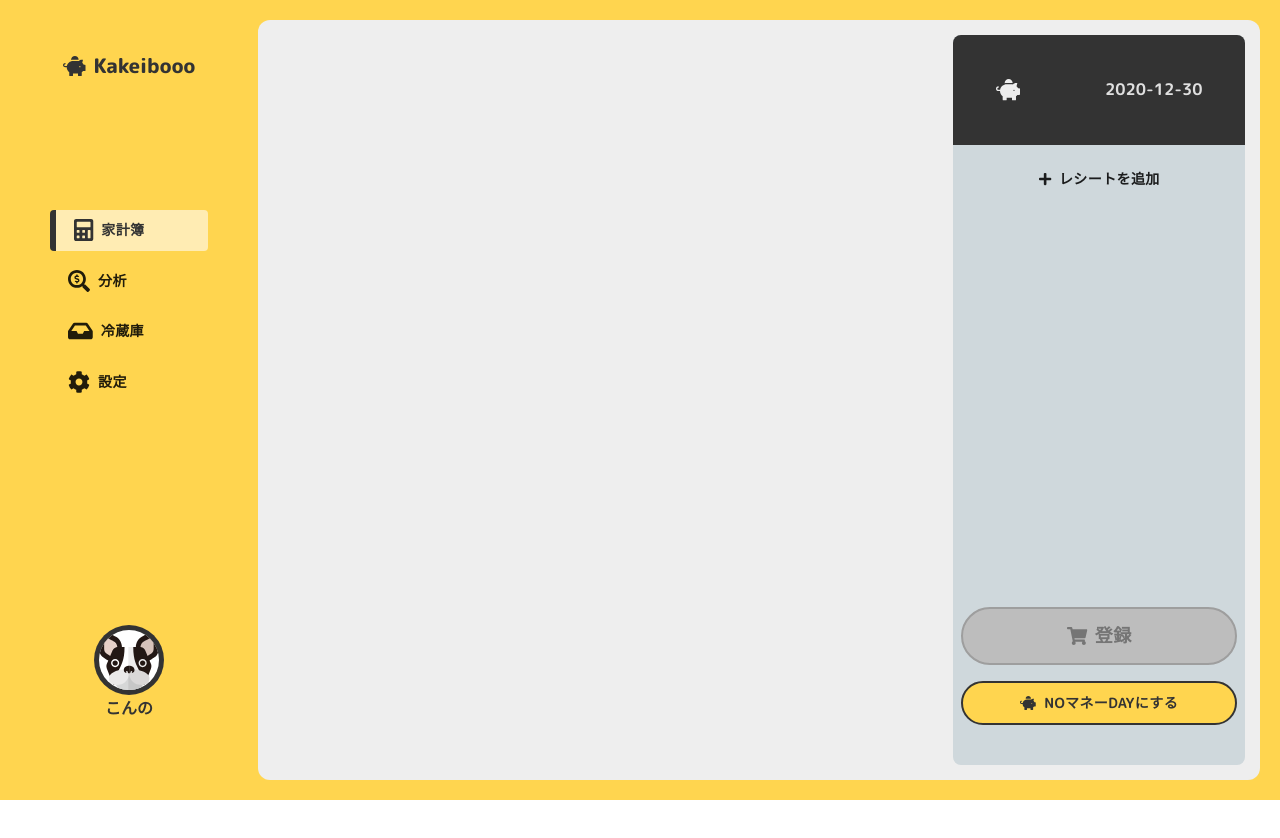
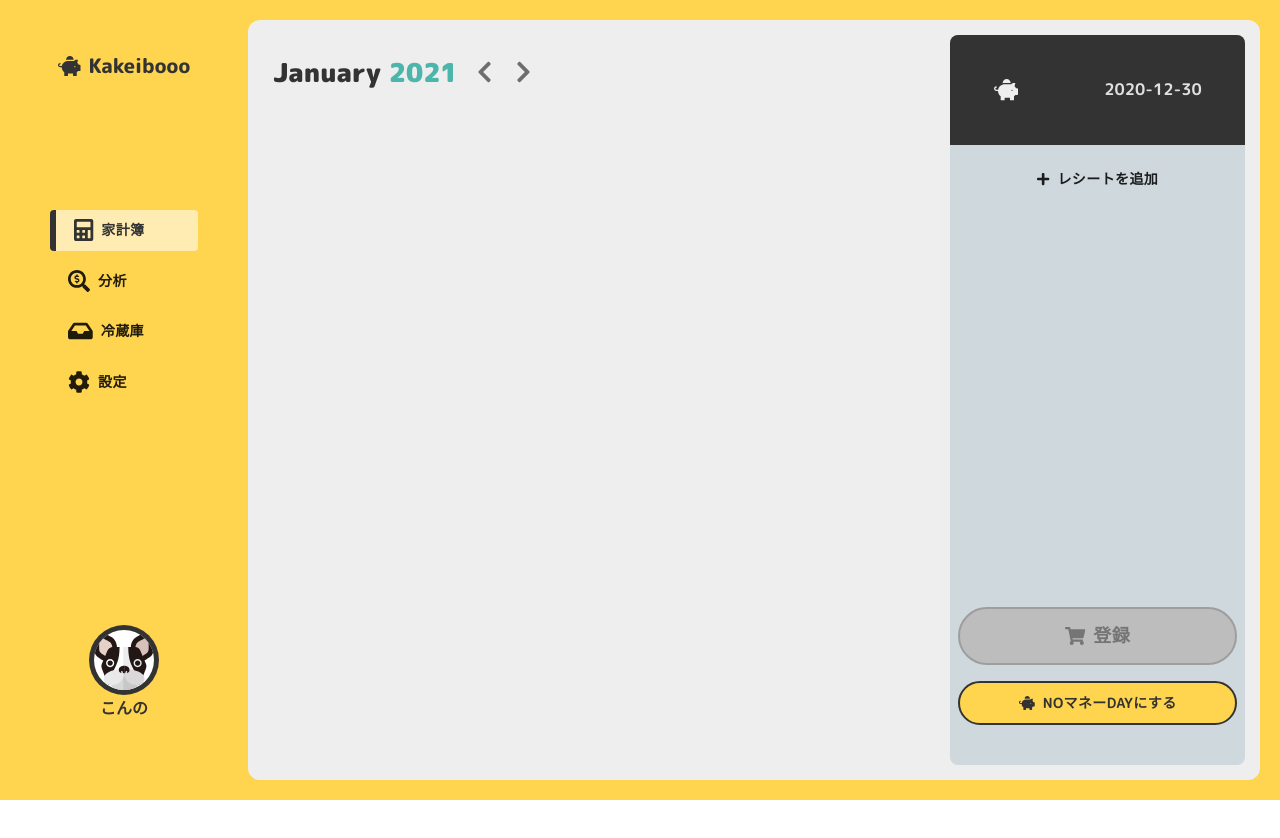
Before and after one commit to konno-yu/kakeibooo-react, a React (Create React App) app: page /household in a window 1280 px wide. Built offline with nearby package versions, Linux system fonts and the light colour scheme.

Commit message:
:notebook: Prepare a draft of calendar title

```diff
--- a/src/household/HouseholdAccount.tsx
+++ b/src/household/HouseholdAccount.tsx
@@ -1,6 +1,6 @@
-import { faPiggyBank, faPlus, faShoppingCart } from '@fortawesome/free-solid-svg-icons';
+import { faChevronLeft, faChevronRight, faPiggyBank, faPlus, faShoppingCart } from '@fortawesome/free-solid-svg-icons';
 import { FontAwesomeIcon } from '@fortawesome/react-fontawesome';
-import { Button } from '@material-ui/core';
+import { Button, IconButton } from '@material-ui/core';
 import './HouseholdAccount.scss';
 import ReceiptTitle from './ReceiptTitle';
 import ReceiptTag from './ReceiptTag';
@@ -26,6 +26,12 @@ const HouseholdAccount: React.FC = () => {
     return (
         <div className="household-root">
             <div className="calendar">
+                <div style={{padding:"0 10px", margin:"0 20px 0 0", height:"10%", display:"flex", alignItems:"center",justifyContent: "left", fontSize:26, fontWeight:900}}>
+                    <div style={{color:"#333333"}}>January</div>
+                    <div style={{margin: "0 8px", color:"#4DB6AC"}}>2021</div>
+                    <IconButton><FontAwesomeIcon icon={faChevronLeft}/></IconButton>
+                    <IconButton><FontAwesomeIcon icon={faChevronRight}/></IconButton>
+                </div>
             </div>
             <div className="receipt">
                 <ReceiptTitle />
```
